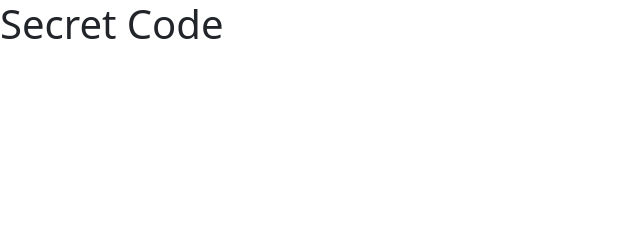
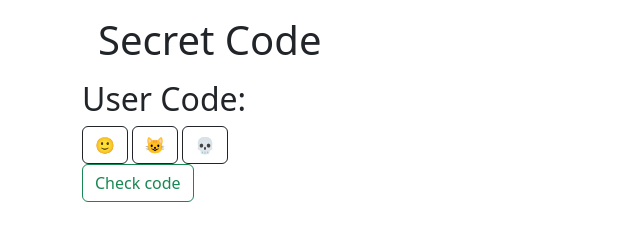
Before and after one commit to CodeWorks-FullStack/summer24_secret_code, a plain HTML site: page index.html in a window 1280 px wide. Shown: the whole page, without its empty margins (0-640 px from the left). Drawn offline with nearby package versions, Linux system fonts and the light colour scheme.

Commit message:
showing secret picture

```diff
--- a/app.js
+++ b/app.js
@@ -1,4 +1,6 @@
+// SECTION primitives
 console.groupCollapsed()
+
 
 console.log('Javascript is working!')
 
@@ -93,4 +95,71 @@ let weirdNumber = 'Jeremy' - 7 // NaN, falsy
 
 console.log(weirdNumber);
 
+if (numberOfCats === '0') {
+  console.log('numberofcats is equivalent');
+}
+
 console.groupEnd()
+
+// !SECTION
+
+// SECTION application code
+// NOTE global scoped variables are accessible to all other pieces of code and can be changed at will
+
+const secretCode = '💀💀😺💀🙂'
+
+let userCode = ''
+
+// REVIEW all different ways to declare functions
+// const addSmiley = function(){}
+// const addSmiley = () => { }
+
+function addSmiley() {
+  userCode += '🙂'
+  console.log('you clicked on the smiley', userCode);
+
+  updateUserCodeElement()
+}
+
+function addKitty() {
+  userCode += '😺'
+  console.log('you clicked on the kitty', userCode)
+
+  updateUserCodeElement()
+}
+
+function addSkull() {
+  userCode += '💀'
+  console.log('you clicked on the skull', userCode)
+
+  updateUserCodeElement()
+}
+
+function checkCode() {
+  if (userCode == secretCode) {
+    console.log('YOU GOT IT RIGHT BUDDY')
+    revealSecretPicture()
+  }
+  else {
+    console.log("YOU GOT IT WRONG, NOT SMART GUY")
+    userCode = ''
+    updateUserCodeElement()
+  }
+}
+
+function updateUserCodeElement() {
+  // grabs a reference to the HTML element using the supplied id
+  const userCodeElement = document.getElementById('userCodeSpan')
+  console.log('user code element', userCodeElement);
+  userCodeElement.innerText = userCode
+}
+
+function revealSecretPicture() {
+  const resultBoxElement = document.getElementById('resultBox')
+  console.log('here is the rsult box element', resultBoxElement);
+
+  // if using innerHTML, the string will be read as if it is HTML
+  resultBoxElement.innerHTML = '<img class="img-fluid" src="https://images.unsplash.com/photo-1611145949721-e5158cddf59f?q=80&w=2187&auto=format&fit=crop&ixlib=rb-4.0.3&ixid=M3wxMjA3fDB8MHxwaG90by1wYWdlfHx8fGVufDB8fHx8fA%3D%3D" alt="Best cat ever">'
+}
+
+// !SECTION
--- a/index.html
+++ b/index.html
@@ -11,7 +11,39 @@
 </head>
 
 <body>
-  <h1>Secret Code</h1>
+  <header>
+    <div class="container">
+      <div class="row">
+        <div class="col-12">
+          <h1 class="m-3">Secret Code</h1>
+        </div>
+      </div>
+    </div>
+
+  </header>
+  <main>
+    <div class="container">
+      <div class="row">
+        <div class="col-12">
+          <!-- NOTE we can target this id in javascript using document.getElementById(). All of your id attributes in HTML should be unique -->
+          <h2>User Code: <span id="userCodeSpan"></span></h2>
+        </div>
+        <div class="col-12">
+          <button onclick="addSmiley()" class="btn btn-outline-dark">🙂</button>
+          <button onclick="addKitty()" class="btn btn-outline-dark">😺</button>
+          <button onclick="addSkull()" class="btn btn-outline-dark">💀</button>
+        </div>
+        <div class="col-12">
+          <button onclick="checkCode()" class="btn btn-outline-success">
+            Check code
+          </button>
+        </div>
+        <div id="resultBox" class="col-12">
+
+        </div>
+      </div>
+    </div>
+  </main>
 
 
   <!-- NOTE bring in your javascript file at the end of the body -->
```
